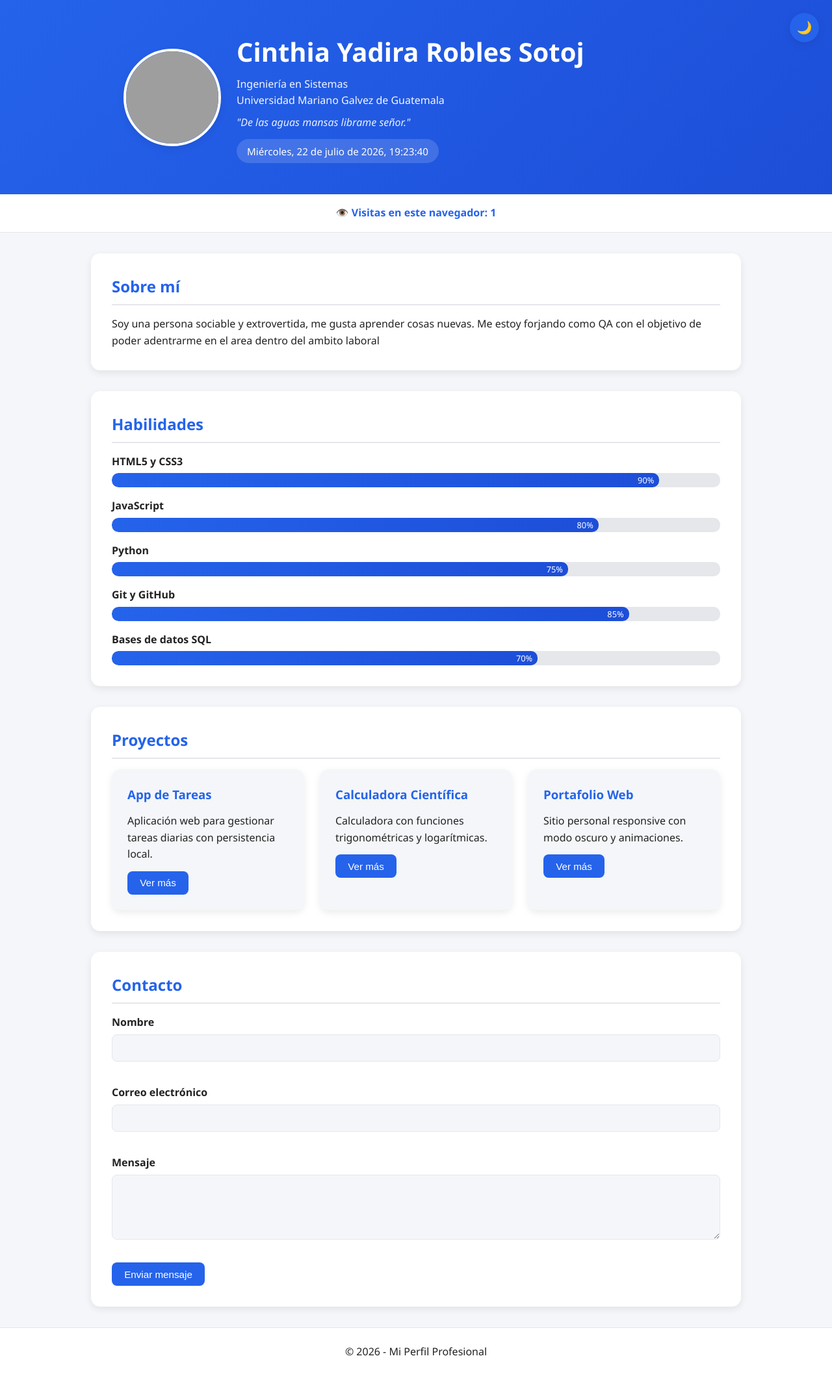
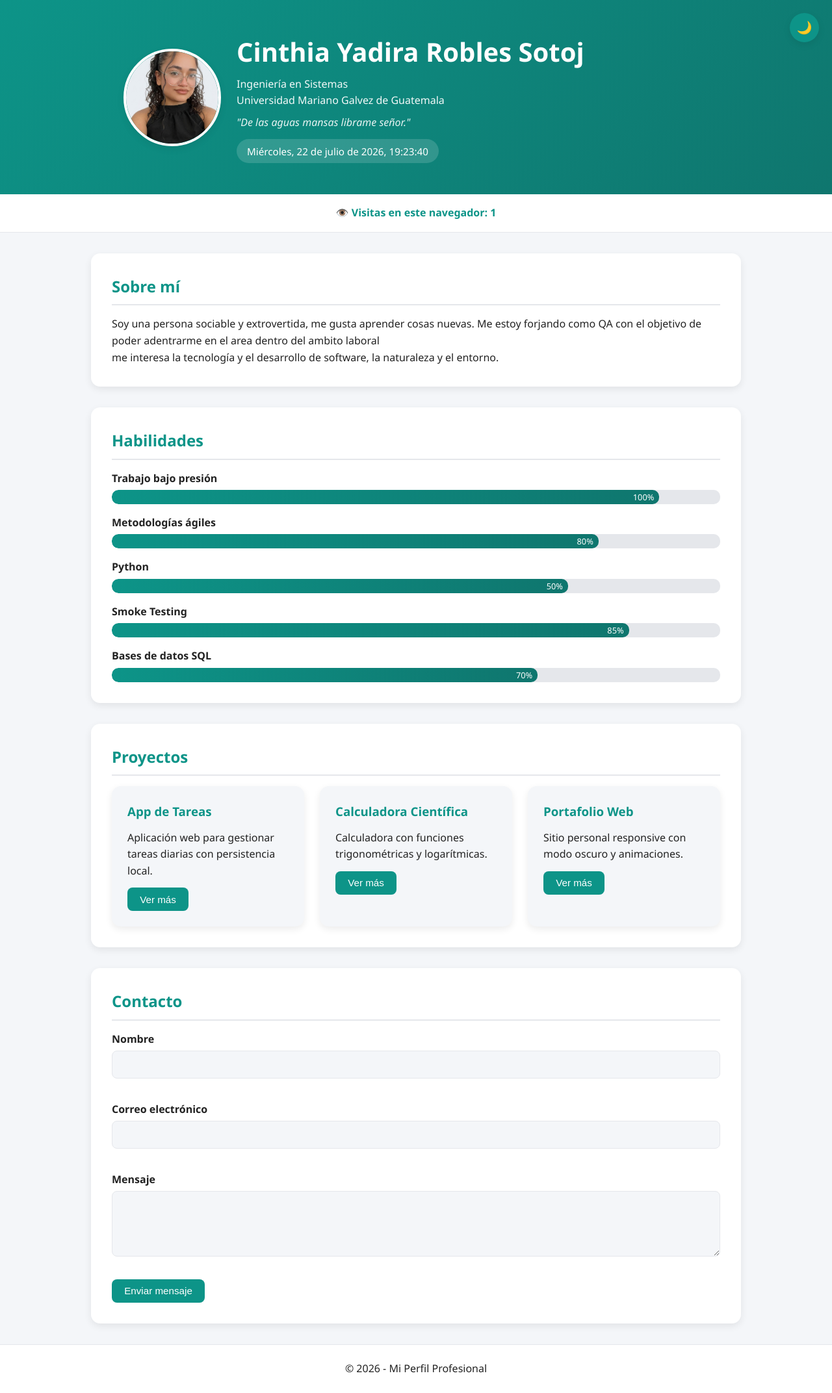
Before and after one commit to melgust/desaweb2026a, a PHP site: page / in a window 1280 px wide. Shown: the whole page at 65% size. Before the commit the page ends 2087 px from the top, so only its background shows below. Run offline with PHP 8.4, Linux system fonts and the light colour scheme; grey boxes are pictures that could not be loaded.

Commit message:
Se cambio de color el encabezado

```diff
--- a/practice1/css/styles.css
+++ b/practice1/css/styles.css
@@ -2,8 +2,8 @@
 :root {
     --color-fondo: #f4f6f9;
     --color-texto: #222;
-    --color-primario: #2563eb;
-    --color-primario-hover: #1d4ed8;
+    --color-primario: #0d9488;
+    --color-primario-hover: #0f766e;
     --color-tarjeta: #ffffff;
     --color-borde: #e5e7eb;
     --sombra: 0 4px 12px rgba(0, 0, 0, 0.08);
--- a/practice1/index.html
+++ b/practice1/index.html
@@ -38,6 +38,8 @@
             Me estoy forjando como QA con el objetivo de poder adentrarme en el area
             dentro del ambito laboral
         </p>
+        <p>me interesa la tecnología y el desarrollo de software, la naturaleza y el entorno.</p>
+
     </section>
 
     <!-- Habilidades -->
@@ -45,19 +47,19 @@
         <h2>Habilidades</h2>
         <div class="habilidades">
             <div class="habilidad">
-                <span>HTML5 y CSS3</span>
-                <div class="barra"><div class="progreso" style="width: 90%;">90%</div></div>
+                <span>Trabajo bajo presión</span>
+                <div class="barra"><div class="progreso" style="width: 90%;">100%</div></div>
             </div>
             <div class="habilidad">
-                <span>JavaScript</span>
+                <span>Metodologías ágiles</span>
                 <div class="barra"><div class="progreso" style="width: 80%;">80%</div></div>
             </div>
             <div class="habilidad">
                 <span>Python</span>
-                <div class="barra"><div class="progreso" style="width: 75%;">75%</div></div>
+                <div class="barra"><div class="progreso" style="width: 75%;">50%</div></div>
             </div>
             <div class="habilidad">
-                <span>Git y GitHub</span>
+                <span>Smoke Testing</span>
                 <div class="barra"><div class="progreso" style="width: 85%;">85%</div></div>
             </div>
             <div class="habilidad">
```
Also changed, not shown: practice1/img/perfil.jpg (added).
